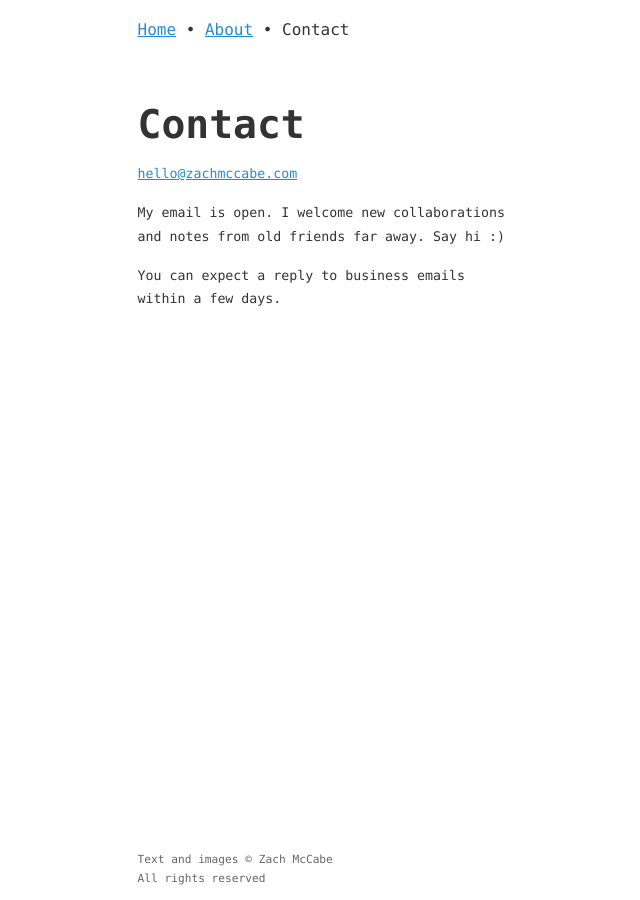
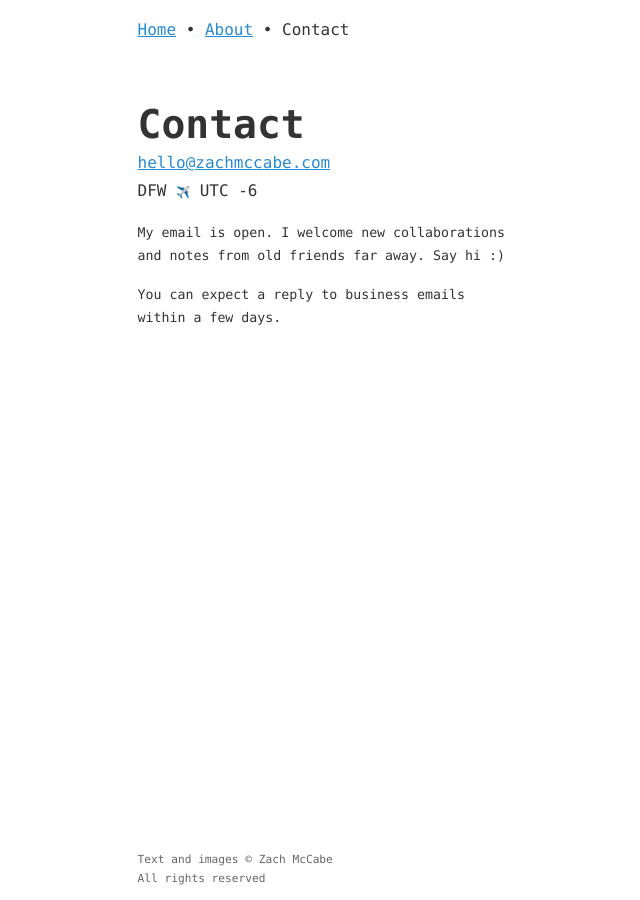
Before and after one commit to zachmccabe/zachmccabe.github.io, a Jekyll site: the page built from contact.md, in a window 1280 px wide. Shown: the whole page, without its empty margins (197-837 px from the left). Built offline with Jekyll 4.4.1, drawn with Linux system fonts in a browser that asks for light colours.

Commit message:
Update contact.md

```diff
--- a/contact.md
+++ b/contact.md
@@ -8,7 +8,7 @@ description: "My email is open. Say hi!"
 ---
 
 
-{% include key_details.html %}
+<p class="lede">{% include key_details_full.html %}</p>
 
 My email is open. I welcome new collaborations and notes from old friends far away. Say hi :)
 
```
